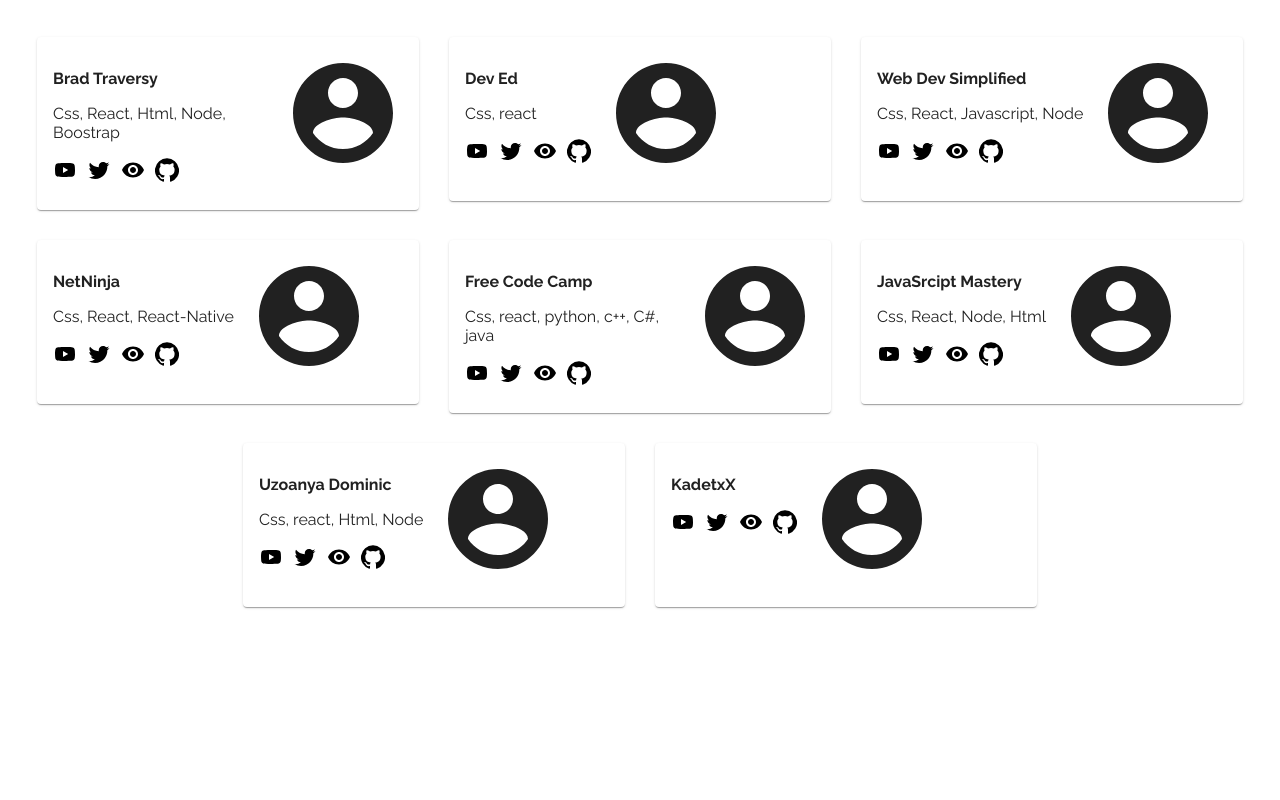
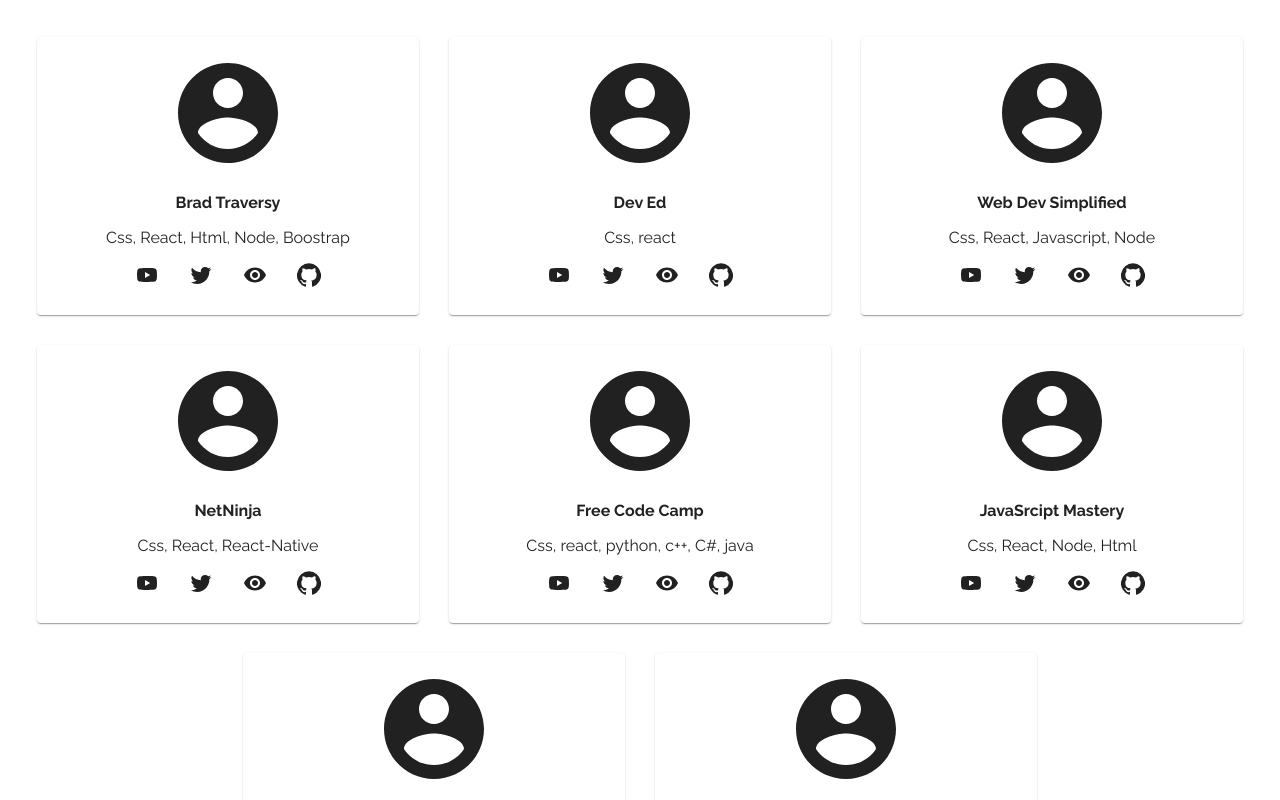
Before and after one commit to mightyFZeus/course-app, a React (Create React App) app: page /profile in a window 1280 px wide. Shown: the top 800 px of the page. Built offline with nearby package versions, Linux system fonts and the light colour scheme.

Commit message:
align items

```diff
--- a/src/Components/Language/Language.jsx
+++ b/src/Components/Language/Language.jsx
@@ -127,7 +127,7 @@
                                     <img alt={lang.language}  src={lang.image} />
                                     <h4>{lang.language}</h4>
                                     <p className='teach'>{lang.courses},<span>{lang.teachers}</span></p>
-                                    <p>Click me >>></p>
+                                    <p>Click me</p>
 
 
                                 </CardContent>
--- a/src/Profile/Profile.jsx
+++ b/src/Profile/Profile.jsx
@@ -123,8 +123,15 @@
                            <Card>
                                <CardContent>
                                <div className='profile'>
+                                    <div className='profile-img'>
+                                        <AccountCircleIcon style={{fontSize:'120px'}} />
+                                    </div>
+
                                     <div>
                                         <h4>{tutor.name}</h4>
+                                    </div>
+                                     <div>
+
                                         <p>{tutor.language_taught}</p>
                                         <div className='profile-social-img'>
                                             <a rel="noopener noreferrer"  href={tutor.youtube} target='_blank'>
@@ -141,9 +148,7 @@
                                             </a>
                                         </div>
                                     </div>
-                                    <div className='profile-img'>
-                                        <AccountCircleIcon style={{fontSize:'120px'}} />
-                                    </div>
+
                                 </div>
 
                                </CardContent>
--- a/src/Profile/Styles.css
+++ b/src/Profile/Styles.css
@@ -1,14 +1,15 @@
+a{
+    all: unset;
+}
+
+
 .profile-social-img{
     display:flex;
-    gap:10px;
-    text-align: center;
+    gap:30px;
+    align-items: center;
+    justify-content: center;
 }
 
 .profile{
-    display: flex;
-    gap:15px
+    text-align: center;
 }
-
-a{
-    color:initial
-}
```
